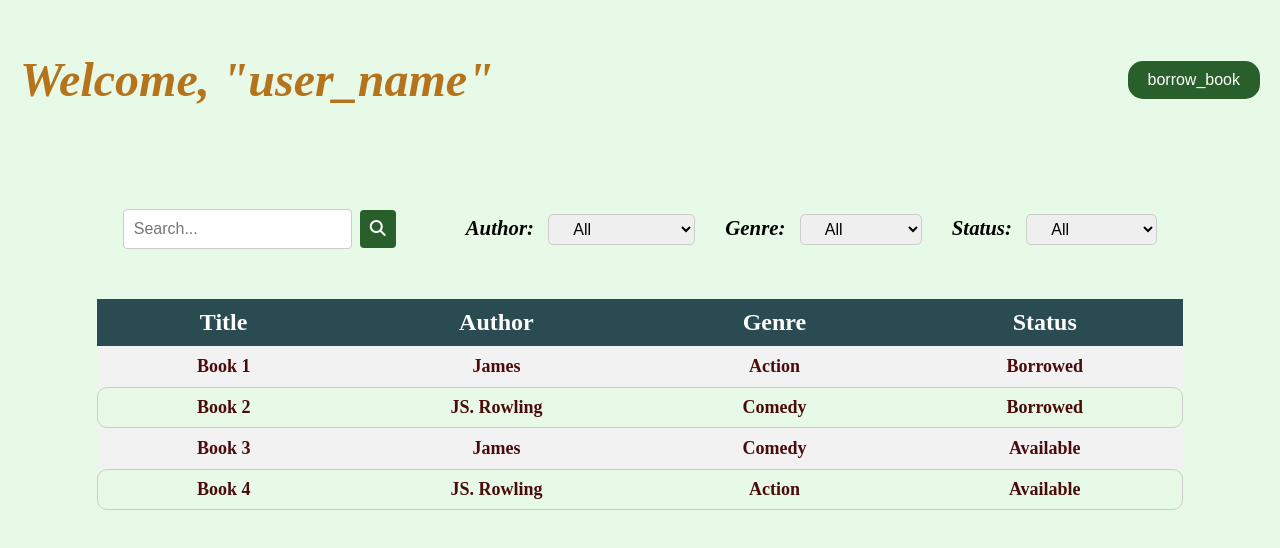
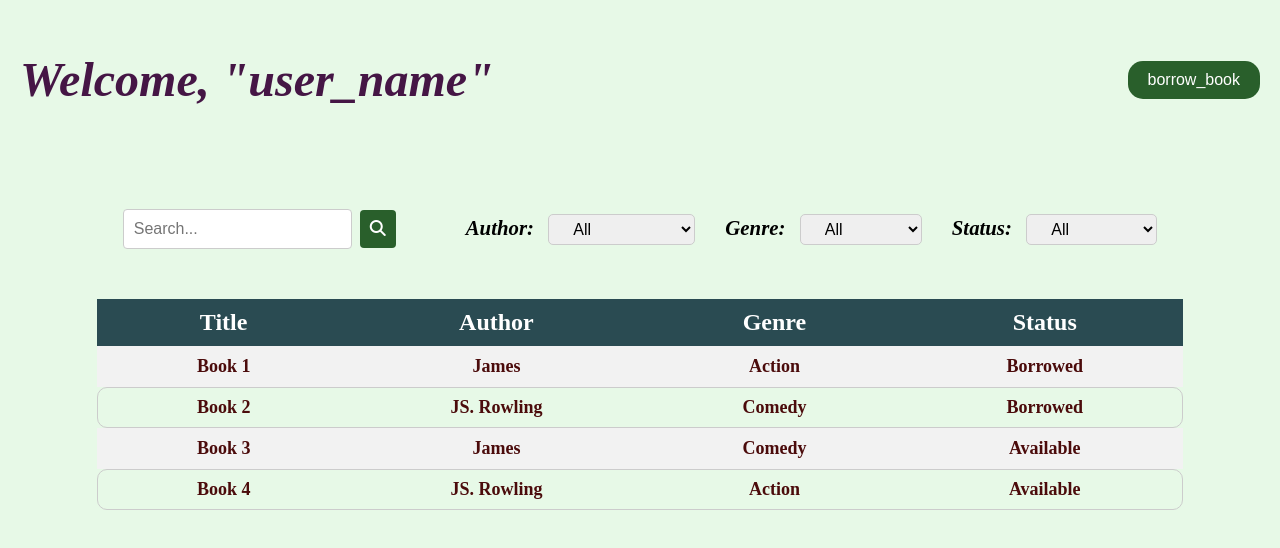
Before and after one commit to GDSC-Django-Capstone-Project/Front_End, a plain HTML site: page student.html in a window 1280 px wide. Drawn offline with Linux system fonts and the light colour scheme.

Commit message:
Update student.html appearance

```diff
--- a/student.html
+++ b/student.html
@@ -59,7 +59,7 @@
 
 #greeting h1 {
   font-size: 3rem;
-  color:rgb(181, 115, 28);
+  color:rgb(69, 22, 69);
   font-style: italic;
 }
 
```
